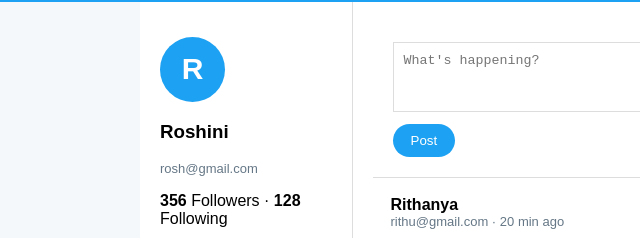
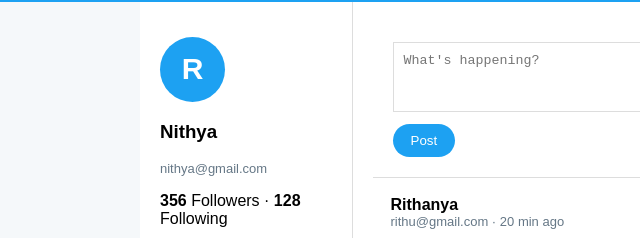
Before and after one commit to nithya-2007/twitter, a plain HTML site: page index.html in a window 1280 px wide. Shown: the part 108-346 px from the top of the page, 0-640 px from the left. Drawn offline with Linux system fonts and the light colour scheme.

Commit message:
Update index.html

```diff
--- a/index.html
+++ b/index.html
@@ -44,8 +44,8 @@ border-radius:20px;cursor:pointer;margin-top:8px}
 <div class="left">
 <div class="profile">
 <div class="circle">R</div>
-<h3>Roshini</h3>
-<div class="info">rosh@gmail.com</div>
+<h3>Nithya</h3>
+<div class="info">nithya@gmail.com</div>
 <p>
 <b>356</b> Followers ·
 <b>128</b> Following
```
